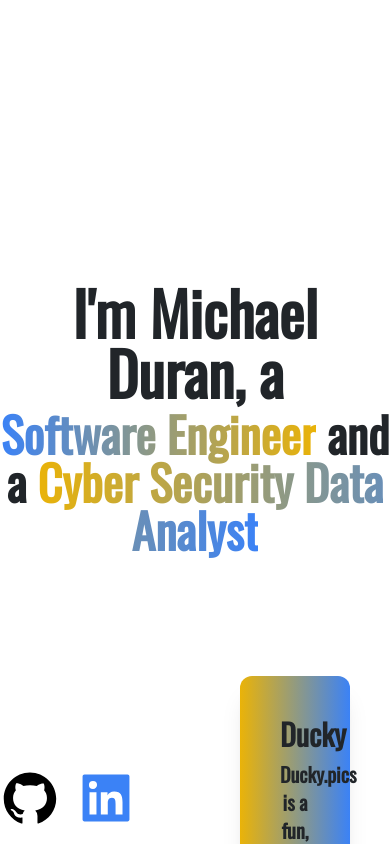
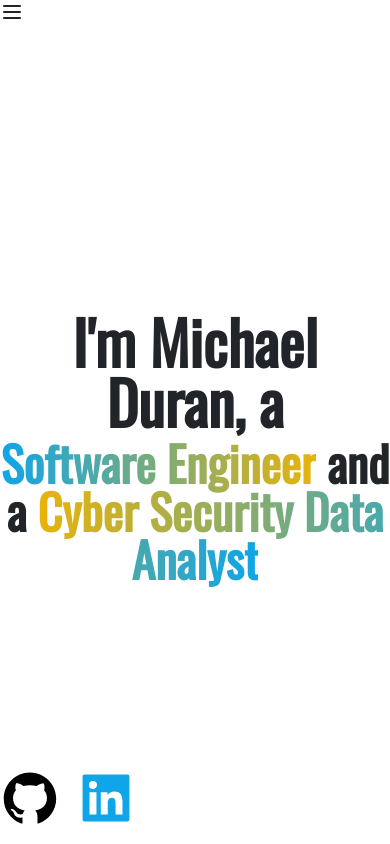
Before and after one commit to duranmichael681/Portfolio, a Next.js app: page / in a window 390 px wide. Shown: the top 844 px of the page. Built offline with nearby package versions, Linux system fonts and the light colour scheme.

Commit message:
Adding moer functionality to the mobile site

```diff
--- a/app/globals.css
+++ b/app/globals.css
@@ -1,18 +1,6 @@
 @tailwind base;
 @tailwind components;
 @tailwind utilities;
-
-:root {
-  --background: #ffffff;
-  --foreground: #171717;
-}
-
-@media (prefers-color-scheme: dark) {
-  :root {
-    --background: #0a0a0a;
-    --foreground: #ededed;
-  }
-}
 
 @font-face {
   font-family: "Oswald";
@@ -35,3 +23,66 @@ a {
 a:hover {
   color: inherit !important; /* Keeps hover color the same */
 }
+@layer base {
+  :root {
+    --background: 0 0% 100%;
+    --foreground: 240 10% 3.9%;
+    --card: 0 0% 100%;
+    --card-foreground: 240 10% 3.9%;
+    --popover: 0 0% 100%;
+    --popover-foreground: 240 10% 3.9%;
+    --primary: 240 5.9% 10%;
+    --primary-foreground: 0 0% 98%;
+    --secondary: 240 4.8% 95.9%;
+    --secondary-foreground: 240 5.9% 10%;
+    --muted: 240 4.8% 95.9%;
+    --muted-foreground: 240 3.8% 46.1%;
+    --accent: 240 4.8% 95.9%;
+    --accent-foreground: 240 5.9% 10%;
+    --destructive: 0 84.2% 60.2%;
+    --destructive-foreground: 0 0% 98%;
+    --border: 240 5.9% 90%;
+    --input: 240 5.9% 90%;
+    --ring: 240 10% 3.9%;
+    --chart-1: 12 76% 61%;
+    --chart-2: 173 58% 39%;
+    --chart-3: 197 37% 24%;
+    --chart-4: 43 74% 66%;
+    --chart-5: 27 87% 67%;
+    --radius: 0.5rem;
+  }
+  .dark {
+    --background: 240 10% 3.9%;
+    --foreground: 0 0% 98%;
+    --card: 240 10% 3.9%;
+    --card-foreground: 0 0% 98%;
+    --popover: 240 10% 3.9%;
+    --popover-foreground: 0 0% 98%;
+    --primary: 0 0% 98%;
+    --primary-foreground: 240 5.9% 10%;
+    --secondary: 240 3.7% 15.9%;
+    --secondary-foreground: 0 0% 98%;
+    --muted: 240 3.7% 15.9%;
+    --muted-foreground: 240 5% 64.9%;
+    --accent: 240 3.7% 15.9%;
+    --accent-foreground: 0 0% 98%;
+    --destructive: 0 62.8% 30.6%;
+    --destructive-foreground: 0 0% 98%;
+    --border: 240 3.7% 15.9%;
+    --input: 240 3.7% 15.9%;
+    --ring: 240 4.9% 83.9%;
+    --chart-1: 220 70% 50%;
+    --chart-2: 160 60% 45%;
+    --chart-3: 30 80% 55%;
+    --chart-4: 280 65% 60%;
+    --chart-5: 340 75% 55%;
+  }
+}
+@layer base {
+  * {
+    @apply border-border;
+  }
+  body {
+    @apply bg-background text-foreground;
+  }
+}
--- a/app/page.js
+++ b/app/page.js
@@ -1,100 +1,120 @@
-'use client'
-import Image from 'next/image'
-import Head from 'next/head'
-import { BsFillMoonStarsFill } from 'react-icons/bs'
-import { AiFillTwitterCircle, AiFillLinkedin, AiFillGithub } from 'react-icons/ai'
-import myImage from '../Renderofme.webp'
-import userName from '../public/UserName.jpg'
-import { useState } from 'react'
-import './globals.css'
-import 'bootstrap/dist/css/bootstrap.min.css'
-import reactImage from '../public/images.png'
-import ProjectCard from '@/components/projectCards'
+"use client";
+import Image from "next/image";
+import Head from "next/head";
+import { BsFillMoonStarsFill } from "react-icons/bs";
+import {
+  AiFillTwitterCircle,
+  AiFillLinkedin,
+  AiFillGithub,
+} from "react-icons/ai";
+import myImage from "../Renderofme.webp";
+import userName from "../public/UserName.jpg";
+import { useState } from "react";
+import "./globals.css";
+import "bootstrap/dist/css/bootstrap.min.css";
+import reactImage from "../public/images.png";
+import ProjectCard from "@/components/projectCards";
 
-import { motion } from 'framer-motion'
-import Navbar from '@/components/navbar'
+import { motion } from "framer-motion";
+import Navbar from "@/components/navbar";
 
 export default function Home() {
-  const [darkMode, setDarkMode] = useState(false)
+  const [darkMode, setDarkMode] = useState(false);
 
   return (
-    <div className={darkMode ? 'dark' : ''}>
+    <div>
       <Head>
         <title>Michael Duran Portfolio</title>
-        <meta name='description' content='Software Engineer & Cyber Security Data Analyst' />
-        <meta property='og:title' content='Michael Duran Portfolio' />
-        <meta property='og:description' content='Software Engineer & Cyber Security Data Analyst' />
-        <meta property='og:type' content='website' />
-        <meta property='og:url' content='https://yourwebsite.com' />
+        <meta
+          name="description"
+          content="Software Engineer & Cyber Security Data Analyst"
+        />
+        <meta property="og:title" content="Michael Duran Portfolio" />
+        <meta
+          property="og:description"
+          content="Software Engineer & Cyber Security Data Analyst"
+        />
+        <meta property="og:type" content="website" />
+        <meta property="og:url" content="https://yourwebsite.com" />
       </Head>
 
-      <main className='bg-white dark:bg-black '>
+      <main className="bg-white dark:bg-black ">
         {/* Navbar */}
         <Navbar />
 
         {/* Centered Content */}
-        <section id='intro' className='h-screen flex items-center justify-center text-center'>
-          <div className='max-w-3xl'>
-            <motion.h1 className='text-6xl font-bold' initial={{ opacity: 0, y: -20 }} animate={{ opacity: 1, y: 0 }} transition={{ duration: 0.5 }}>
-              I'm Michael Duran, a{' '}
+        <section
+          id="intro"
+          className="h-screen flex items-center justify-center text-center"
+        >
+          <div>
+            <motion.h1
+              className="text-6xl font-bold"
+              initial={{ opacity: 0, y: -20 }}
+              animate={{ opacity: 1, y: 0 }}
+              transition={{ duration: 0.5 }}
+            >
+              I'm Michael Duran, a{" "}
             </motion.h1>
-            <motion.h1 className='font-bold text-5xl'>
+            <motion.h1 className="font-bold text-5xl">
               <motion.span
                 initial={{ opacity: 0, y: -20 }}
                 animate={{ opacity: 1, y: 0 }}
                 transition={{ delay: 0.5 }}
-                className='bg-gradient-to-r from-blue-500 to-yellow-500 text-transparent bg-clip-text'
+                className="bg-gradient-to-r from-sky-500 to-yellow-500 text-transparent bg-clip-text"
               >
                 Software Engineer
-              </motion.span>{' '}
-              and a{' '}
+              </motion.span>{" "}
+              and a{" "}
               <motion.span
                 initial={{ opacity: 0, y: -20 }}
                 animate={{ opacity: 1, y: 0 }}
                 transition={{ delay: 1 }}
-                className='bg-gradient-to-r from-yellow-500 to-blue-500 text-transparent bg-clip-text'
+                className="bg-gradient-to-r from-yellow-500 to-sky-500 text-transparent bg-clip-text"
               >
                 Cyber Security Data Analyst
               </motion.span>
             </motion.h1>
           </div>
         </section>
-        <section id='projects' className='bg-black h-screen'>
-          <div className='h-screen flex items-center justify-start px-10 gap-10'>
+        <section id="projects" className="bg-black h-screen">
+          <div className="h-screen flex items-center justify-start px-10 gap-10">
             {/* Left Side: Title */}
-            <h1 className='text-white text-5xl font-bold p-20 w-1/3'>
-              {' '}
-              <a className=' bg-gradient-to-r from-yellow-500 to-blue-500 text-transparent bg-clip-text'>
-                <span className='bg-gradient-to-r from-blue-500 to-yellow-500 text-transparent bg-clip-text'>Projects</span>
-              </a>{' '}
+            <h1 className="text-white text-5xl font-bold p-20 w-1/3">
+              {" "}
+              <a className=" bg-gradient-to-r from-yellow-500 to-sky-500 text-transparent bg-clip-text">
+                <span className="bg-gradient-to-r from-sky-500 to-yellow-500 text-transparent bg-clip-text">
+                  Projects
+                </span>
+              </a>{" "}
               I have worked on
             </h1>
 
             {/* Right Side: Project Cards */}
-            <div className='grid grid-cols-1 sm:grid-cols-1 md:grid-cols-2 gap-8 w-full max-w-4xl mx-auto'>
+            <div className="grid grid-cols-1 sm:grid-cols-1 md:grid-cols-2 gap-8 w-full max-w-4xl mx-auto">
               {/* Ducky */}
               <ProjectCard
-                title='Ducky'
-                description='Ducky.pics is a fun, easy-to-use photo-sharing platform designed for capturing and sharing special moments.'
-                link='https://www.ducky.pics'
-                bgClass='bg-gradient-to-l from-blue-500 to-yellow-500'
+                title="Ducky"
+                description="Ducky.pics is a fun, easy-to-use photo-sharing platform designed for capturing and sharing special moments."
+                link="https://www.ducky.pics"
+                bgClass="bg-gradient-to-l from-sky-500 to-yellow-500"
                 animationDelay={0.2}
               />
 
               <ProjectCard
-                title='Devbuds'
-                description='Devbuds helps CompSci majors find collaborators for projects, build resumes, and grow confidence in coding.'
-                link='https://www.Devbuds.org'
-                bgClass='bg-gradient-to-r from-blue-500 to-yellow-500'
+                title="Devbuds"
+                description="Devbuds helps CompSci majors find collaborators for projects, build resumes, and grow confidence in coding."
+                link="https://www.Devbuds.org"
+                bgClass="bg-gradient-to-r from-sky-500 to-yellow-500"
                 animationDelay={0.4}
               />
             </div>
           </div>
         </section>
-        <section id='skills' className='bg-white h-screen'>
+        <section id="skills" className="bg-white h-screen">
           <div>
-            <h1 className='text-center p-20 text-6xl font-bold'>Skills</h1>
-            <div className='grid lg:grid-cols-3 gap-10 m-10'>
+            <h1 className="text-center p-20 text-6xl font-bold">Skills</h1>
+            <div className="grid lg:grid-cols-3 gap-10 m-10">
               <motion.div
                 className="h-64 w-full  text-center rounded-xl shadow-xl p-10 min-h-[350px] flex flex-col justify-center bg-[url('/React-icon.svg.png')]  bg-slate-500   bg-contain bg-center bg-no-repeat bg-blend-overlay"
                 whileHover={{ scale: 1.1 }}
@@ -102,8 +122,8 @@ export default function Home() {
                 whileInView={{ opacity: 1, y: 0 }} // Animate when in view
                 transition={{ duration: 0.5 }}
               >
-                <h3 className='text-3xl font-extrabold text-center'>React</h3>
-              </motion.div>{' '}
+                <h3 className="text-3xl font-extrabold text-center">React</h3>
+              </motion.div>{" "}
               <motion.div
                 className="h-64 w-full text-center rounded-xl shadow-xl p-10 min-h-[350px] flex flex-col justify-center bg-slate-500 bg-[url('/5968350.png')] bg-contain bg-center bg-no-repeat bg-blend-overlay"
                 whileHover={{ scale: 1.1 }}
@@ -111,8 +131,8 @@ export default function Home() {
                 whileInView={{ opacity: 1, y: 0 }} // Animate when in view
                 transition={{ duration: 0.5 }}
               >
-                <h3 className='text-3xl font-extrabold text-center'>Python</h3>
-              </motion.div>{' '}
+                <h3 className="text-3xl font-extrabold text-center">Python</h3>
+              </motion.div>{" "}
               <motion.div
                 className="h-64 w-full text-center rounded-xl shadow-xl p-10 min-h-[350px] flex flex-col justify-center bg-slate-500 bg-[url('/8637656.png')] bg-contain bg-center bg-no-repeat  bg-blend-overlay"
                 whileHover={{ scale: 1.1 }}
@@ -120,7 +140,9 @@ export default function Home() {
                 whileInView={{ opacity: 1, y: 0 }} // Animate when in view
                 transition={{ duration: 0.5 }}
               >
-                <h3 className='text-3xl font-extrabold text-center'>Data-Structures</h3>
+                <h3 className="text-3xl font-extrabold text-center">
+                  Data-Structures
+                </h3>
               </motion.div>
               <motion.div
                 className="h-64 w-full text-center rounded-xl shadow-xl p-10 min-h-[350px] flex flex-col justify-center bg-slate-500 bg-[url('/Java_(programming_language)-Logo.wine.png')] bg-contain bg-center bg-no-repeat  bg-blend-overlay"
@@ -129,7 +151,7 @@ export default function Home() {
                 whileInView={{ opacity: 1, y: 0 }} // Animate when in view
                 transition={{ duration: 0.5 }}
               >
-                <h3 className='text-3xl font-extrabold text-center'>Java</h3>
+                <h3 className="text-3xl font-extrabold text-center">Java</h3>
               </motion.div>
               <motion.div
                 className="h-64 w-full text-center rounded-xl shadow-xl p-10 min-h-[350px] flex flex-col justify-center bg-slate-500 bg-[url('/C++_logo.png')] bg-contain bg-center bg-no-repeat  bg-blend-overlay"
@@ -138,7 +160,7 @@ export default function Home() {
                 whileInView={{ opacity: 1, y: 0 }} // Animate when in view
                 transition={{ duration: 0.5 }}
               >
-                <h3 className='text-3xl font-extrabold text-center'>C++</h3>
+                <h3 className="text-3xl font-extrabold text-center">C++</h3>
               </motion.div>
               <motion.div
                 className="h-64 w-full text-center rounded-xl shadow-xl p-10 min-h-[350px] flex flex-col justify-center bg-slate-500 bg-[url('/tailwind-css-icon-2048x1229-u8dzt4uh.png')] bg-contain bg-center bg-no-repeat  bg-blend-overlay"
@@ -147,21 +169,26 @@ export default function Home() {
                 whileInView={{ opacity: 1, y: 0 }} // Animate when in view
                 transition={{ duration: 0.5 }}
               >
-                <h3 className='text-3xl font-extrabold text-center'>TailWind</h3>
+                <h3 className="text-3xl font-extrabold text-center">
+                  TailWind
+                </h3>
               </motion.div>
             </div>
 
-            <div className='fixed bottom-4 left-0 right-0 flex  space-x-4 ml-auto'>
-              <a target='_blank' href='https://github.com/duranmichael681'>
-                <AiFillGithub className='text-6xl text-black' />{' '}
+            <div className="fixed bottom-4 left-0 right-0 flex  space-x-4 ml-auto">
+              <a target="_blank" href="https://github.com/duranmichael681">
+                <AiFillGithub className="text-6xl text-black" />{" "}
               </a>
-              <a href='https://www.linkedin.com/in/michael-a-duran/' target='_blank'>
-                <AiFillLinkedin className='text-6xl text-blue-500' />
+              <a
+                href="https://www.linkedin.com/in/michael-a-duran/"
+                target="_blank"
+              >
+                <AiFillLinkedin className="text-6xl text-sky-500" />
               </a>
             </div>
           </div>
         </section>
       </main>
     </div>
-  )
+  );
 }
--- a/components/navbar.js
+++ b/components/navbar.js
@@ -1,5 +1,9 @@
 import React, { useState, useEffect } from "react";
 import { motion } from "framer-motion";
+import { Menu } from "@mui/material";
+import { Drawer } from "./ui/drawer";
+import { MenuIcon } from "lucide-react";
+import { DrawerContent, DrawerTrigger } from "./ui/drawer";
 
 export default function Navbar() {
   const [isMobile, setIsMobile] = useState(false);
@@ -15,11 +19,32 @@ export default function Navbar() {
   }, []);
 
   // Don't render the navbar on mobile
-  if (isMobile) return null;
+  if (isMobile)
+    return (
+      <div>
+        <Drawer direction="right">
+          <DrawerTrigger>
+            <MenuIcon />
+          </DrawerTrigger>
+
+          <DrawerContent>
+            <div className="flex-col justify-between space-y-2 flex ">
+              <button className="p-2 bg-slate-400 rounded-xl">Intro</button>
+              <button className="p-2 bg-slate-400 rounded-xl">Projects</button>
+
+              <button className="p-2 bg-slate-400 rounded-xl">Skills</button>
+              <button className="p-2  bg-gradient-to-r from-blue-500 to-yellow-500 rounded-xl">
+                Resume
+              </button>
+            </div>
+          </DrawerContent>
+        </Drawer>
+      </div>
+    );
 
   return (
-    <nav className="bg-neutral-500 z-50 fixed top-0 left-0 right-0 flex justify-between items-center rounded-2xl p-3 m-3 shadow-md">
-      <div className="flex gap-10">
+    <nav className="bg-zinc-700 z-50 fixed top-0 left-0 right-0 flex justify-between  rounded-2xl p-3 m-3 shadow-xl">
+      <div className="flex gap-10 ">
         {["Introduction", "Projects", "Skills"].map((section) => (
           <motion.button
             key={section}
--- /dev/null
+++ b/components/ui/drawer.jsx
@@ -0,0 +1,107 @@
+"use client";
+
+import * as React from "react";
+import { Drawer as DrawerPrimitive } from "vaul";
+
+import { cn } from "@/lib/utils";
+
+const Drawer = ({ shouldScaleBackground = true, ...props }) => (
+  <DrawerContext.Provider value={{ direction: props.direction }}>
+    <DrawerPrimitive.Root
+      shouldScaleBackground={shouldScaleBackground}
+      {...props}
+    />
+  </DrawerContext.Provider>
+);
+Drawer.displayName = "Drawer";
+const DrawerContext = React.createContext({});
+
+const DrawerTrigger = DrawerPrimitive.Trigger;
+
+const DrawerPortal = DrawerPrimitive.Portal;
+
+const DrawerClose = DrawerPrimitive.Close;
+
+const DrawerOverlay = React.forwardRef(({ className, ...props }, ref) => (
+  <DrawerPrimitive.Overlay
+    ref={ref}
+    className={cn("fixed inset-0 z-50 bg-black/80", className)}
+    {...props}
+  />
+));
+DrawerOverlay.displayName = DrawerPrimitive.Overlay.displayName;
+
+const DrawerContent = React.forwardRef(
+  ({ className, children, ...props }, ref) => {
+    const { direction } = React.useContext(DrawerContext);
+    return (
+      <DrawerPortal>
+        <DrawerOverlay />
+        <DrawerPrimitive.Content
+          ref={ref}
+          className={cn(
+            "fixed z-50  flex h-auto flex-col rounded-t-[10px] border bg-background",
+            (!direction || direction === "bottom") &&
+              "inset-x-0 bottom-0 mt-24",
+            direction === "right" && "top-0 right-0 w-screen max-w-80 h-full",
+            className
+          )}
+          {...props}
+        >
+          {children}
+        </DrawerPrimitive.Content>
+      </DrawerPortal>
+    );
+  }
+);
+DrawerContent.displayName = "DrawerContent";
+
+const DrawerHeader = ({ className, ...props }) => (
+  <div
+    className={cn("grid gap-1.5 p-4 text-center sm:text-left", className)}
+    {...props}
+  />
+);
+DrawerHeader.displayName = "DrawerHeader";
+
+const DrawerFooter = ({ className, ...props }) => (
+  <div
+    className={cn("mt-auto flex flex-col gap-2 p-4", className)}
+    {...props}
+  />
+);
+DrawerFooter.displayName = "DrawerFooter";
+
+const DrawerTitle = React.forwardRef(({ className, ...props }, ref) => (
+  <DrawerPrimitive.Title
+    ref={ref}
+    className={cn(
+      "text-lg font-semibold leading-none tracking-tight",
+      className
+    )}
+    {...props}
+  />
+));
+DrawerTitle.displayName = DrawerPrimitive.Title.displayName;
+
+const DrawerDescription = React.forwardRef(({ className, ...props }, ref) => (
+  <DrawerPrimitive.Description
+    ref={ref}
+    className={cn("text-sm text-muted-foreground", className)}
+    {...props}
+  />
+));
+DrawerDescription.displayName = DrawerPrimitive.Description.displayName;
+
+export {
+  Drawer,
+  DrawerPortal,
+  DrawerOverlay,
+  DrawerTrigger,
+  DrawerClose,
+  DrawerContent,
+  DrawerHeader,
+  DrawerFooter,
+  DrawerTitle,
+  DrawerDescription,
+};
--- /dev/null
+++ b/lib/utils.js
@@ -0,0 +1,6 @@
+import { clsx } from "clsx";
+import { twMerge } from "tailwind-merge"
+
+export function cn(...inputs) {
+  return twMerge(clsx(inputs));
+}
```
Also changed, not shown: components/projectCards.js (+13 -0 lines), package.json (+8 -1 lines), tailwind.config.js (+57 -7 lines), components.json (added), components/button.js (added), 1 other file (tests, documents, lock files or other folders).
